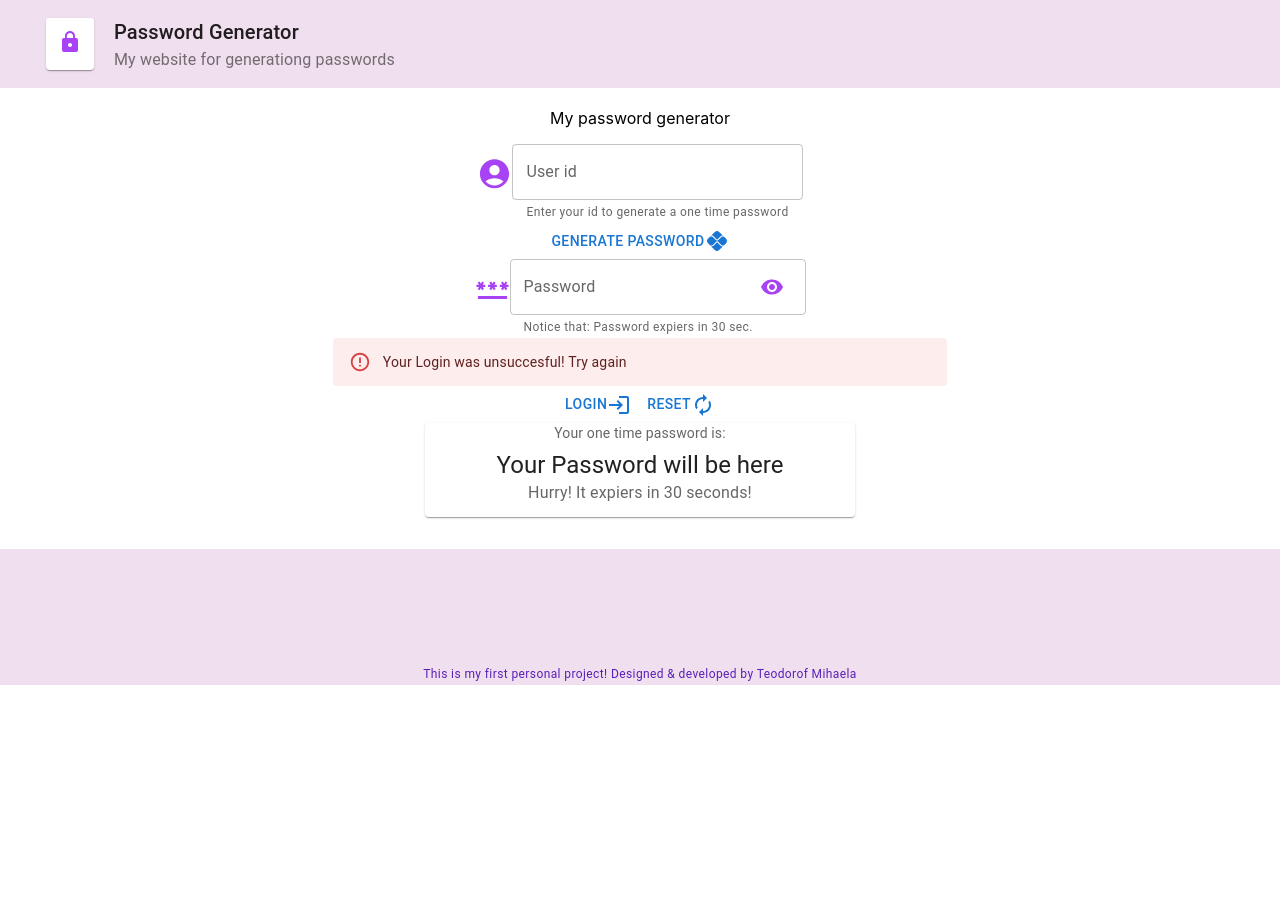
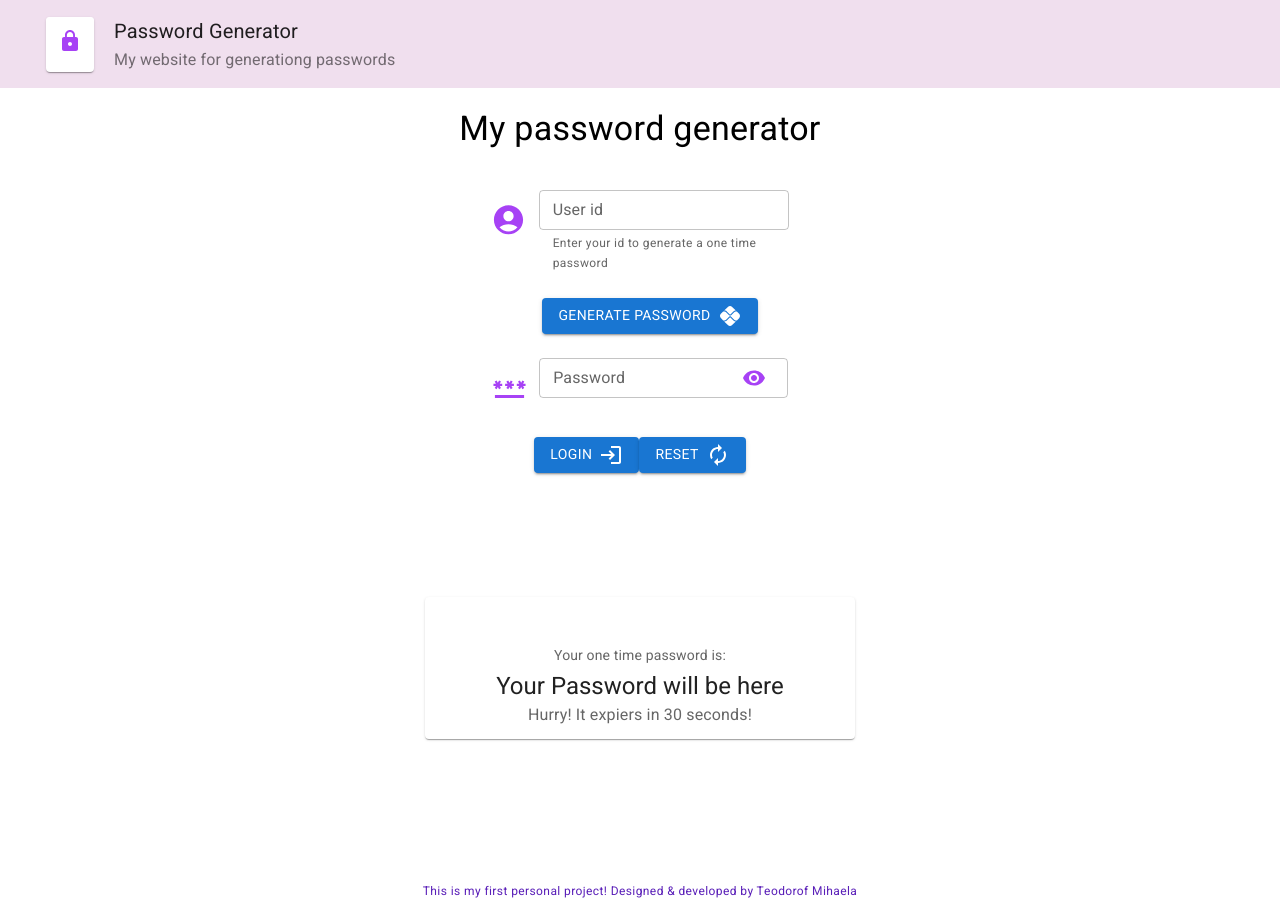
Before and after one commit to teodorofmihaela/PasswordProject, a React (Create React App) app in the folder Front-end/password-generator/: page / in a window 1280 px wide. Before the commit the page ends 800 px from the top, so only its background shows below. Built offline with nearby package versions, Linux system fonts and the light colour scheme.

Commit message:
Improved the style and aspect

```diff
--- a/Front-end/password-generator/public/index.html
+++ b/Front-end/password-generator/public/index.html
@@ -3,8 +3,11 @@
   <head>
     <meta charset="utf-8" />
     <link rel="icon" href="%PUBLIC_URL%/favicon.ico" />
-    <meta name="viewport" content="width=device-width, initial-scale=1" />
-    <meta name="theme-color" content="#000000" />
+    <link rel="preconnect" href="https://fonts.googleapis.com">
+<link rel="preconnect" href="https://fonts.gstatic.com" crossorigin>
+<link rel="preconnect" href="https://fonts.googleapis.com">
+<link rel="preconnect" href="https://fonts.gstatic.com" crossorigin>
+<link href="https://fonts.googleapis.com/css2?family=Heebo:wght@400&display=swap" rel="stylesheet">    <meta name="theme-color" content="#000000" />
     <meta
       name="description"
       content="Web site created using create-react-app"
--- a/Front-end/password-generator/src/App.css
+++ b/Front-end/password-generator/src/App.css
@@ -1,4 +1,8 @@
-.App {
+* {
+  font-family: 'Heebo', sans-serif!important;
+}
+
+  .App {
   text-align: center;
   /* background-color: #DDF; */
   height: 100%;
--- a/Front-end/password-generator/src/components/Footer.js
+++ b/Front-end/password-generator/src/components/Footer.js
@@ -1,11 +1,11 @@
-import React, { Component } from 'react';
+import React from 'react';
 import { Typography } from '@mui/material';
 
 function Footer() {
 
     return (
         <Typography variant="caption" display="block"
-        style={{ color: "#5a1fb8" , backgroundColor: "#FFF", height:"3%", paddingTop:"9.7em", backgroundColor:"#f0dfee"}}>
+            style={{ color: "#5a1fb8", backgroundColor: "#FFF", height: "3%", paddingTop: "9.7em" }}>
             This is my first personal project! Designed & developed by Teodorof Mihaela
         </Typography>
     )
--- a/Front-end/password-generator/src/components/Form.css
+++ b/Front-end/password-generator/src/components/Form.css
@@ -1,4 +1,4 @@
-#page{
+  #page {
     background-color: #FCD;
 }
 
@@ -9,16 +9,18 @@
 
 .form-icon {
     padding-top: 2%;
+    padding-right: 2%;
     color: #a742f5;
-
 }
 
-#card{
+.alert {
+    width: 80%;
+    height: 10%;
+    margin-left: 30%;
+    margin-right: 30%;
+}
+
+#card {
     padding-left: 15%;
     padding-right: 15%;
 }
-#c-icon{
-    color: #a742f5;
-     padding-top: 2%;/*
-    padding-left: 10%;*/
-}
--- a/Front-end/password-generator/src/components/Form.js
+++ b/Front-end/password-generator/src/components/Form.js
@@ -17,8 +17,8 @@ import Alert from '@mui/material/Alert';
 import AutorenewIcon from '@mui/icons-material/Autorenew';
 import LoginIcon from '@mui/icons-material/Login';
 import PixIcon from '@mui/icons-material/Pix';
-import CopyrightIcon from '@mui/icons-material/Copyright';
-import { spacing } from '@mui/system';
+import Fade from "@mui/material/Fade";
+import AlertTitle from "@mui/material/AlertTitle";
 import "./Form.css";
 
 function Form() {
@@ -34,11 +34,11 @@ function Form() {
 
     const [showAlert, setShowAlert] = React.useState(false);
     const [showLoginAlert, setShowLoginAlert] = React.useState(false);
+    const [alertLoginVisibility, setAlertLoginVisibility] = useState(false);
+    const [alertPasswordVisibility, setAlertPasswordVisibility] = useState(false);
 
     var password;
     var messagePassword = " Wait 30 second for a new generated password!";
-    var messageLoginFailed = "Your Login was unsuccesful! Try again";
-    var messageLoginSuccessful = "Your Login was succesful!";
 
     async function generatePassword() {
 
@@ -53,6 +53,7 @@ function Form() {
             console.log(res);
 
             if (res.status === 204) {
+                setAlertPasswordVisibility(true);
                 setShowAlert(true);
                 const message = `Wait 30s for a new password, response: ${res.status} - ${res.statusText}`;
                 throw new Error(message);
@@ -102,12 +103,17 @@ function Form() {
             console.log(data);
 
             if (data == true) {
+                //     setTimeout(() => {
+
+                //   }, 3000);
                 setShowLoginAlert(true);
+                setAlertLoginVisibility(true);
                 const message = `Login successful, response: ${res.status} - ${res.statusText}`;
                 console.log(message);
             }
             else {
                 setShowLoginAlert(false);
+                setAlertLoginVisibility(true);
                 const message = `Login failed, response: ${res.status} - ${res.statusText}`;
                 console.log(message);
             }
@@ -116,13 +122,8 @@ function Form() {
             console.log(err);
         }
     }
-    //   useEffect(() => {
-    //     fetch(`/password`)
-    //      .then((response) => console.log(response));
-    //    }, []);
 
     //show generated password
-
 
     function changeInitialPassword() {
         setPasswordChange({
@@ -141,25 +142,28 @@ function Form() {
     return (
         <FormGroup id="page" >
             <Grid id="form">
-                <Stack spacing={2}>
-                    <Item>My password generator</Item>
+                <Stack spacing={5}>
                     <Item>
+                        <Typography variant="h4">My password generator</Typography>
+                    </Item>
+                    <Item>
+                        <Stack spacing={3}>
                             <div>
                                 <AccountCircle className='form-icon' fontSize='large' />
-                            <TextField id="user-id" value={userIdInput} onChange={event => setUserIdInput(event.target.value)}
+                                <TextField className="input" value={userIdInput} size="small" style={{ width: "250px" }}
+                                    onChange={event => setUserIdInput(event.target.value)}
                                     label="User id" variant="outlined"
                                     helperText="Enter your id to generate a one time password">
                                 </TextField>
                             </div>
-                        <div>
-                            <Button onClick={generatePassword}>Generate password<PixIcon /></Button>
+                            <div style={{ marginLeft: "20px" }}>
+                                <Button variant="contained" onClick={generatePassword}>Generate password<PixIcon style={{ paddingLeft: "7px" }} /></Button>
                             </div>
-                        <Item>
                             <div>
                                 <PasswordIcon className='form-icon' fontSize='large' />
-                                <TextField id="password" type={showPassword ? "text" : "password"}
+                                <TextField className="input" size="small"
+                                    type={showPassword ? "text" : "password"}
                                     value={passwordInput} onChange={event => setPasswordInput(event.target.value)} label="Password" variant="outlined"
-                                    helperText="Notice that: Password expiers in 30 sec."
                                     InputProps={{
                                         endAdornment: <InputAdornment position="end">
                                             <IconButton onClick={() => setShowPassword(s => !s)} style={{ color: "#a742f5" }} >
@@ -169,19 +173,49 @@ function Form() {
                                     }}>
                                 </TextField>
                             </div>
-                            <div>{showLoginAlert ? <Alert severity="success">
-                                {messageLoginSuccessful}</Alert>
-                                : <Alert severity="error">{messageLoginFailed} </Alert>}
-                                <Button onClick={login}>Login <LoginIcon /></Button>
-                                <Button onClick={onReset}>Reset <AutorenewIcon /></Button>
+                            <Item>
+                                <div>
+                                    <Button variant="contained" onClick={login}>Login <LoginIcon style={{ paddingLeft: "7px" }} /></Button>
+                                    <Button variant="contained" onClick={onReset}>Reset <AutorenewIcon style={{ paddingLeft: "7px" }} /></Button>
                                 </div>
                             </Item>
+                            <div>
+                                <Fade
+                                    in={alertLoginVisibility} //Write the needed condition here to make it appear
+                                    timeout={{ enter: 1000, exit: 1000 }} //Edit these two values to change the duration of transition when the element is getting appeared and disappeard
+                                    addEndListener={() => {
+                                        setTimeout(() => {
+                                            setAlertLoginVisibility(false)
+                                        }, 2000);
+                                    }}>
+                                    {showLoginAlert ?
+                                        <Alert severity="success" className="alert">
+                                            <AlertTitle>Success</AlertTitle>
+                                            Registration Successful!
+                                        </Alert> :
+                                        <Alert severity="error" className="alert">
+                                            <AlertTitle>Failed</AlertTitle>
+                                            Registration Not Successful!
+                                        </Alert>}
+                                </Fade>
+
+                            </div>
                             <Item id="card">
                                 <Card>
+                                    <Fade
+                                        in={alertPasswordVisibility} //Write the needed condition here to make it appear
+                                        timeout={{ enter: 1000, exit: 1000 }} //Edit these two values to change the duration of transition when the element is getting appeared and disappeard
+                                        addEndListener={() => {
+                                            setTimeout(() => {
+                                                setAlertPasswordVisibility(false)
+                                            }, 2000);
+                                        }}
+                                    >
+                                        {showAlert ? <Alert severity="error">
+                                            {messagePassword}</Alert> : <Alert severity="success">Success!</Alert>}
+                                    </Fade>
                                     <Typography sx={{ fontSize: 14 }} color="text.secondary" gutterBottom> Your one time password is:
                                     </Typography>
-                                {showAlert ? <Alert severity="error">
-                                    {messagePassword}</Alert> : null}
                                     <Typography variant="h5" component="div" >
                                         {passwordChange.initialPassword}
                                     </Typography>
@@ -189,6 +223,7 @@ function Form() {
                                     </Typography>
                                 </Card>
                             </Item>
+                        </Stack>
                     </Item>
                 </Stack>
             </Grid>
--- a/Front-end/password-generator/src/components/Navbar.css
+++ b/Front-end/password-generator/src/components/Navbar.css
@@ -5,7 +5,6 @@
 
 .paper * {
     background-color: #f0dfee;
-     /* #fdfdff; */
 }
 
 .container {
--- a/Front-end/password-generator/src/components/Navbar.js
+++ b/Front-end/password-generator/src/components/Navbar.js
@@ -18,7 +18,7 @@ function Navbar() {
                     <Card className='card'>
                         <LockIcon className="icon" />
                     </Card>
-                    <div className="pageTitle" style={{"marginLeft": "20px"}} align="left">
+                    <div className="pageTitle" style={{ "marginLeft": "20px" }} align="left">
                         <Typography variant="h6">Password Generator</Typography>
                         <div className="subtitle">
                             <Typography>My website for generationg passwords</Typography>
```
Lines whose indentation alone changed are shown as unchanged.
